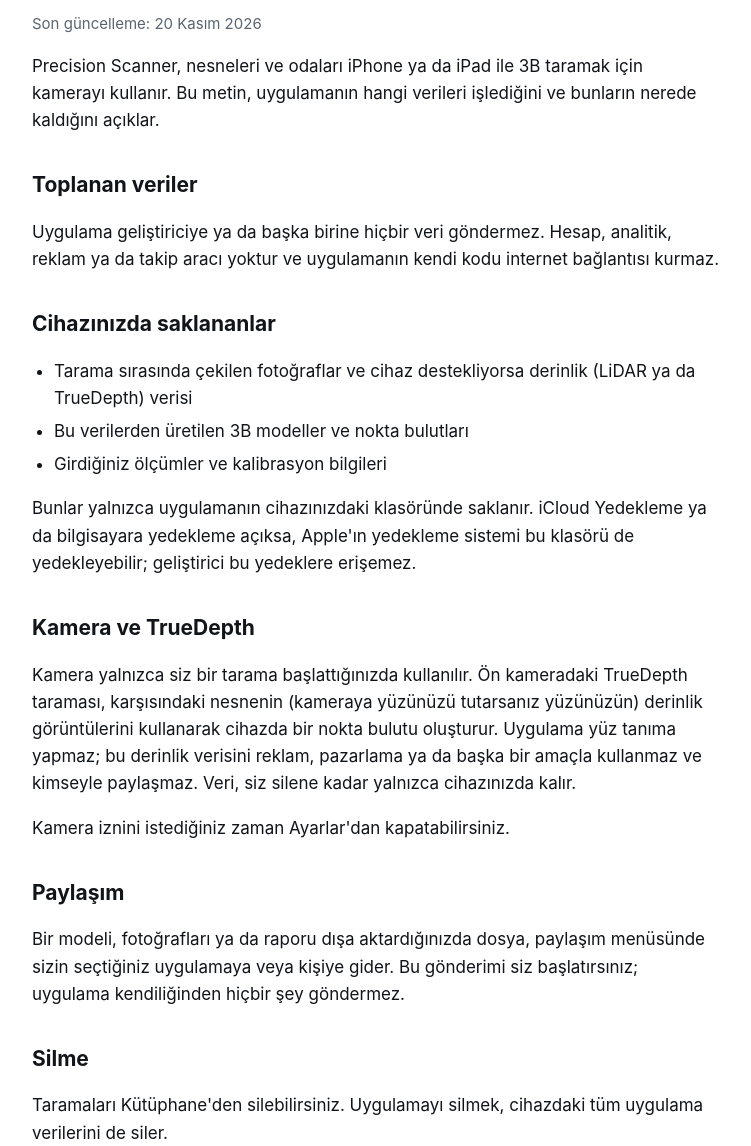
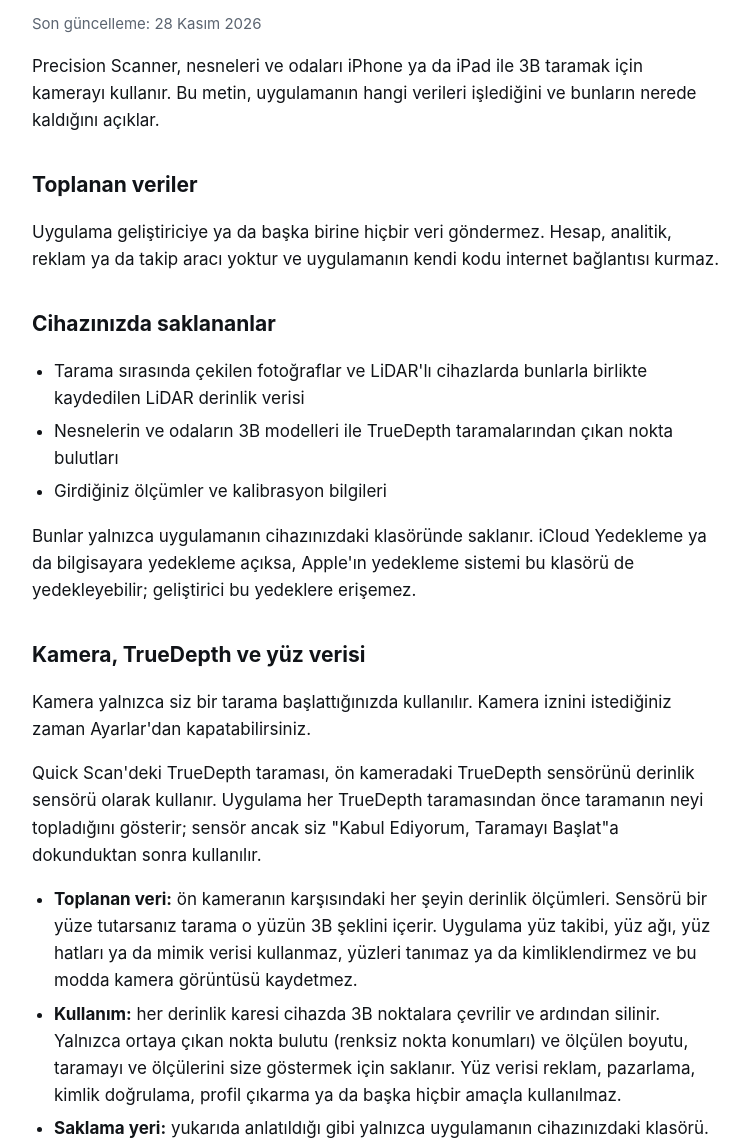
Before and after one commit to nralla/precision-scanner-site, a plain HTML site: page gizlilik.html in a window 1280 px wide. Shown: the part 144-1290 px from the top of the page, without its empty margins (264-1015 px from the left). Drawn offline with Linux system fonts and the light colour scheme.

Commit message:
Spell out how the TrueDepth scan handles face data
The privacy policy now has a "Camera, TrueDepth and face data" section
covering what is collected, how it is used, where it is stored, sharing,
retention and deletion, and the consent screen shown before every
TrueDepth scan in build 1.0 (3). The section has an anchor so App Review
can be pointed at it.

Co-Authored-By: Claude Opus 5.5 <noreply@anthropic.com>

```diff
--- a/gizlilik.html
+++ b/gizlilik.html
@@ -30,16 +30,17 @@ footer{margin-top:48px;padding-top:16px;border-top:1px solid var(--line);font-si
 <main>
 <header><a class="brand" href="tr.html">Precision Scanner</a><nav><a href="destek.html">Destek</a><a href="gizlilik.html">Gizlilik</a><a href="index.html">English</a></nav></header>
 <h1>Gizlilik Politikası</h1>
-<p class="updated">Son güncelleme: 20 Kasım 2026</p>
+<p class="updated">Son güncelleme: 28 Kasım 2026</p>
 <p>Precision Scanner, nesneleri ve odaları iPhone ya da iPad ile 3B taramak için kamerayı kullanır. Bu metin, uygulamanın hangi verileri işlediğini ve bunların nerede kaldığını açıklar.</p>
 <h2>Toplanan veriler</h2>
 <p>Uygulama geliştiriciye ya da başka birine hiçbir veri göndermez. Hesap, analitik, reklam ya da takip aracı yoktur ve uygulamanın kendi kodu internet bağlantısı kurmaz.</p>
 <h2>Cihazınızda saklananlar</h2>
-<ul><li>Tarama sırasında çekilen fotoğraflar ve cihaz destekliyorsa derinlik (LiDAR ya da TrueDepth) verisi</li><li>Bu verilerden üretilen 3B modeller ve nokta bulutları</li><li>Girdiğiniz ölçümler ve kalibrasyon bilgileri</li></ul>
+<ul><li>Tarama sırasında çekilen fotoğraflar ve LiDAR&#x27;lı cihazlarda bunlarla birlikte kaydedilen LiDAR derinlik verisi</li><li>Nesnelerin ve odaların 3B modelleri ile TrueDepth taramalarından çıkan nokta bulutları</li><li>Girdiğiniz ölçümler ve kalibrasyon bilgileri</li></ul>
 <p>Bunlar yalnızca uygulamanın cihazınızdaki klasöründe saklanır. iCloud Yedekleme ya da bilgisayara yedekleme açıksa, Apple&#x27;ın yedekleme sistemi bu klasörü de yedekleyebilir; geliştirici bu yedeklere erişemez.</p>
-<h2>Kamera ve TrueDepth</h2>
-<p>Kamera yalnızca siz bir tarama başlattığınızda kullanılır. Ön kameradaki TrueDepth taraması, karşısındaki nesnenin (kameraya yüzünüzü tutarsanız yüzünüzün) derinlik görüntülerini kullanarak cihazda bir nokta bulutu oluşturur. Uygulama yüz tanıma yapmaz; bu derinlik verisini reklam, pazarlama ya da başka bir amaçla kullanmaz ve kimseyle paylaşmaz. Veri, siz silene kadar yalnızca cihazınızda kalır.</p>
-<p>Kamera iznini istediğiniz zaman Ayarlar&#x27;dan kapatabilirsiniz.</p>
+<h2 id="yuz-verisi">Kamera, TrueDepth ve yüz verisi</h2>
+<p>Kamera yalnızca siz bir tarama başlattığınızda kullanılır. Kamera iznini istediğiniz zaman Ayarlar&#x27;dan kapatabilirsiniz.</p>
+<p>Quick Scan&#x27;deki TrueDepth taraması, ön kameradaki TrueDepth sensörünü derinlik sensörü olarak kullanır. Uygulama her TrueDepth taramasından önce taramanın neyi topladığını gösterir; sensör ancak siz &quot;Kabul Ediyorum, Taramayı Başlat&quot;a dokunduktan sonra kullanılır.</p>
+<ul><li><strong>Toplanan veri:</strong> ön kameranın karşısındaki her şeyin derinlik ölçümleri. Sensörü bir yüze tutarsanız tarama o yüzün 3B şeklini içerir. Uygulama yüz takibi, yüz ağı, yüz hatları ya da mimik verisi kullanmaz, yüzleri tanımaz ya da kimliklendirmez ve bu modda kamera görüntüsü kaydetmez.</li><li><strong>Kullanım:</strong> her derinlik karesi cihazda 3B noktalara çevrilir ve ardından silinir. Yalnızca ortaya çıkan nokta bulutu (renksiz nokta konumları) ve ölçülen boyutu, taramayı ve ölçülerini size göstermek için saklanır. Yüz verisi reklam, pazarlama, kimlik doğrulama, profil çıkarma ya da başka hiçbir amaçla kullanılmaz.</li><li><strong>Saklama yeri:</strong> yukarıda anlatıldığı gibi yalnızca uygulamanın cihazınızdaki klasörü. Uygulama bu veriyi cihaz dışına göndermez.</li><li><strong>Paylaşım:</strong> uygulama yüz verisini geliştiriciyle ya da reklam ve analitik sağlayıcıları dahil hiçbir üçüncü tarafla paylaşmaz. Yukarıda anlatılan kendi cihaz yedekleriniz dışında tarama cihazdan yalnızca siz kendiniz dışa aktarırsanız çıkar (bkz. Paylaşım).</li><li><strong>Saklama süresi ve silme:</strong> nokta bulutu, siz taramayı Kütüphane&#x27;den silene ya da uygulamayı silene kadar cihazınızda kalır.</li></ul>
 <h2>Paylaşım</h2>
 <p>Bir modeli, fotoğrafları ya da raporu dışa aktardığınızda dosya, paylaşım menüsünde sizin seçtiğiniz uygulamaya veya kişiye gider. Bu gönderimi siz başlatırsınız; uygulama kendiliğinden hiçbir şey göndermez.</p>
 <h2>Silme</h2>
```
Also changed, not shown: privacy.html (+6 -5 lines).
